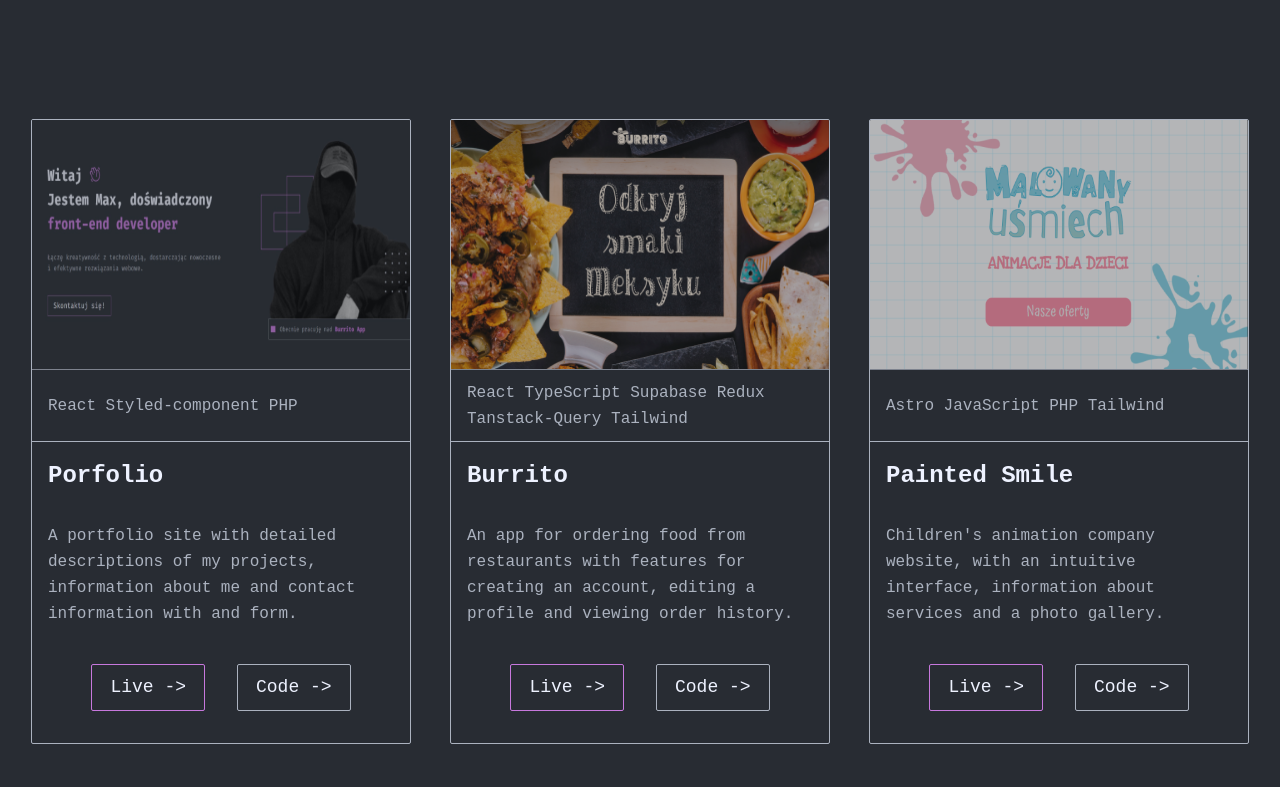
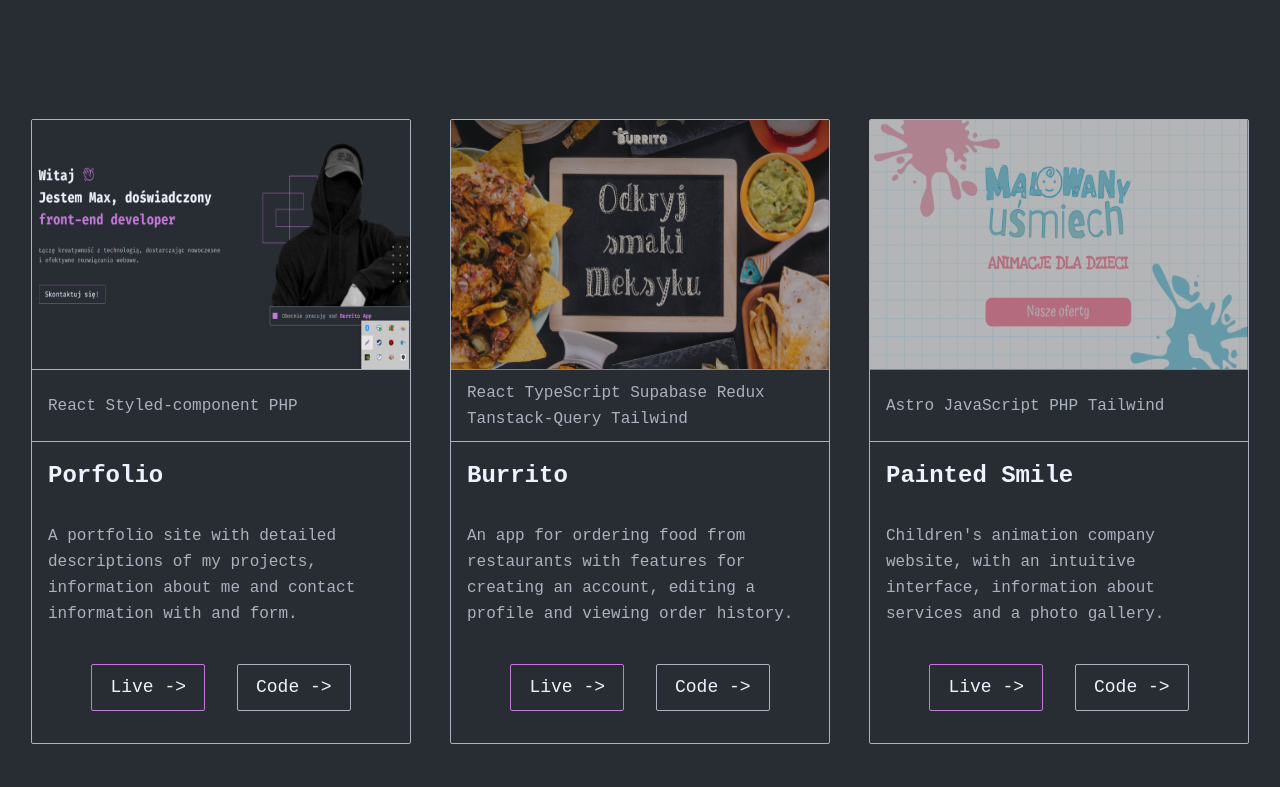
Before and after one commit to maxszymanski/portfolio, a React (Vite) app: page / in a window 1280 px wide. Shown: the part 1073-1860 px from the top of the page. Built offline with nearby package versions, Linux system fonts and the light colour scheme.

Commit message:
add function to hide shadow in project cart image

```diff
--- a/src/locales/projectsData.js
+++ b/src/locales/projectsData.js
@@ -1,11 +1,12 @@
 export const mainProjects = [
     {
         name: 'Porfolio',
-        image: '/images/portfolio.webp',
+        image: '/images/portfolio.png',
         stack: 'React Styled-component PHP',
         info: 'projects.aboutPortfolio',
         liveLink: '/',
         codeLink: 'https://github.com/maxszymanski/my-page',
+        shadow: false,
     },
     {
         name: 'Burrito',
@@ -14,6 +15,7 @@ export const mainProjects = [
         info: 'projects.aboutBurrito',
         liveLink: 'https://tastyburrito.netlify.app/',
         codeLink: 'https://github.com/maxszymanski/burrito',
+        shadow: true,
     },
 
     {
@@ -23,6 +25,7 @@ export const mainProjects = [
         info: 'projects.aboutPainted',
         liveLink: 'https://malowanyusmiech.pl/',
         codeLink: 'https://github.com/maxszymanski/painted-smile',
+        shadow: true,
     },
 ]
 export const allProjects = [
@@ -34,6 +37,7 @@ export const allProjects = [
         info: 'projects.aboutEltom',
         liveLink: 'https://eltom.online/',
         codeLink: 'https://github.com/maxszymanski/El-Tom',
+        shadow: true,
     },
 ]
 
--- a/src/styles/GlobalStyles.js
+++ b/src/styles/GlobalStyles.js
@@ -28,7 +28,7 @@ const GlobalStyles = createGlobalStyle`
 
 html {
   font-size: 62.5%;
-
+ scroll-behavior: smooth;
   @media ${screenWidth.lg} {
     overflow-x: hidden;
   }
@@ -79,6 +79,13 @@ img {
   height: auto;
 
 }
+input:-webkit-autofill,
+  input:-webkit-autofill:hover,
+  input:-webkit-autofill:focus,
+  input:-webkit-autofill:active {
+    -webkit-box-shadow: 0 0 0px 1000px var(--background) inset !important;
+    -webkit-text-fill-color: var(--color-white) !important;
+  }
 `
 
 export default GlobalStyles
--- a/src/styles/mediaQueries.js
+++ b/src/styles/mediaQueries.js
@@ -5,6 +5,7 @@ export const breakpoints = {
     lg: '1024px',
     xl: '1280px',
     xxl: '1536px',
+    xxxl: '1800px',
 }
 
 export const screenWidth = {
@@ -14,4 +15,5 @@ export const screenWidth = {
     lg: `(min-width: ${breakpoints.lg})`,
     xl: `(min-width: ${breakpoints.xl})`,
     xxl: `(min-width: ${breakpoints.xxl})`,
+    xxxl: `(min-width: ${breakpoints.xxxl})`,
 }
--- a/src/ui/AppLayout.jsx
+++ b/src/ui/AppLayout.jsx
@@ -1,10 +1,17 @@
-import { Outlet } from 'react-router-dom'
+import { Outlet, useLocation } from 'react-router-dom'
 
 import Navigation from './Navigation'
 import NavMobileBox from './NavMobileBox'
 import Footer from './Footer'
+import { useEffect } from 'react'
 
 function AppLayout() {
+    const { pathname } = useLocation()
+
+    useEffect(() => {
+        window.scrollTo(0, 0)
+    }, [pathname])
+
     return (
         <>
             <NavMobileBox />
--- a/src/ui/ContactForm.jsx
+++ b/src/ui/ContactForm.jsx
@@ -68,7 +68,7 @@ const FormHeading = styled.h4`
     }
 `
 const Input = styled.input`
-    ${commonStyles}
+    ${commonStyles};
 `
 
 const TextArea = styled.textarea`
@@ -129,7 +129,6 @@ function ContactForm() {
                     <Input
                         id="name"
                         type="text"
-                        autoComplete="off"
                         {...register('name', {
                             required: `${t('contact.errorName')}`,
                         })}
@@ -142,7 +141,6 @@ function ContactForm() {
                     <Input
                         id="email"
                         type="text"
-                        autoComplete="off"
                         {...register('email', {
                             required: `${t('contact.errorEmail')}`,
                             pattern: {
--- a/src/ui/ContactInfo.jsx
+++ b/src/ui/ContactInfo.jsx
@@ -76,7 +76,7 @@ function ContactInfo({ inContactSection = false }) {
     return (
         <ContactInfoBox $contact={inContactSection}>
             {inContactSection && (
-                <ContactsHeading>{t('contactDetails')}</ContactsHeading>
+                <ContactsHeading>{t('contact.contactDetails')}</ContactsHeading>
             )}
             <ContactLink to="mailto:hello@maxszymanski.pl">
                 <Email /> hello@maxszymanski.pl
--- a/src/ui/Footer.jsx
+++ b/src/ui/Footer.jsx
@@ -74,6 +74,9 @@ const FooterDateTwo = styled.p`
     font-size: 1.7rem;
     margin-top: 0.2em;
     margin-right: 0.1em;
+    @media ${screenWidth.xxl} {
+        margin-top: 0.25em;
+    }
 `
 
 function Footer() {
--- a/src/ui/NavSocials.jsx
+++ b/src/ui/NavSocials.jsx
@@ -1,4 +1,4 @@
-import { Link } from 'react-router-dom'
+import { Link, useLocation } from 'react-router-dom'
 import styled from 'styled-components'
 import { screenWidth } from '../styles/mediaQueries'
 import { SocialLink } from './SocialLink'
@@ -16,14 +16,17 @@ const SocialBox = styled.div`
         display: none;
     }
     @media ${screenWidth.xl} {
-        position: fixed;
-        display: flex;
+        position: absolute;
+        display: ${(props) => (props.$mainPage ? 'flex' : 'none')};
         left: 15px;
         top: 0;
         flex-direction: column;
     }
     @media ${screenWidth.xxl} {
         left: 30px;
+    }
+    @media ${screenWidth.xxxl} {
+        display: flex;
     }
 `
 
@@ -39,8 +42,10 @@ const Line = styled.div`
 `
 
 function NavSocials() {
+    const { pathname } = useLocation()
+    const mainPage = pathname === '/'
     return (
-        <SocialBox>
+        <SocialBox $mainPage={mainPage}>
             <Line />
             <SocialLink to="https://github.com/maxszymanski">
                 <img src="./images/github.png" />
--- a/src/ui/ProjectCard.jsx
+++ b/src/ui/ProjectCard.jsx
@@ -24,6 +24,7 @@ const CardImageBox = styled.div`
     &::after {
         content: '';
         position: absolute;
+        display: ${(props) => (props.$withShadow ? 'block' : 'none')};
         width: 100%;
         height: 100%;
         top: 0;
@@ -32,7 +33,6 @@ const CardImageBox = styled.div`
         z-index: 10;
     }
 `
-
 const CardImage = styled.img`
     height: 200px;
     object-fit: fill;
@@ -81,12 +81,12 @@ const CardInfo = styled.p`
 
 function ProjectCard({ project }) {
     const { t } = useTranslation()
-    const { name, image, stack, info, liveLink, codeLink } = project
+    const { name, image, stack, info, liveLink, codeLink, shadow } = project
 
     const paintedSmileCard = name === 'projects.paintedSmile'
     return (
         <Card>
-            <CardImageBox>
+            <CardImageBox $withShadow={shadow}>
                 <CardImage src={image} />
             </CardImageBox>
             <CardLanguageBox>
--- a/src/ui/StyledLink.jsx
+++ b/src/ui/StyledLink.jsx
@@ -34,7 +34,7 @@ function StyledLink({
     to,
     isMobile = false,
     isPrimary = true,
-    target = 'blank',
+    target = '_self',
 }) {
     const { t } = useTranslation()
     return (
```
Also changed, not shown: public/images/portfolio.png (added).
